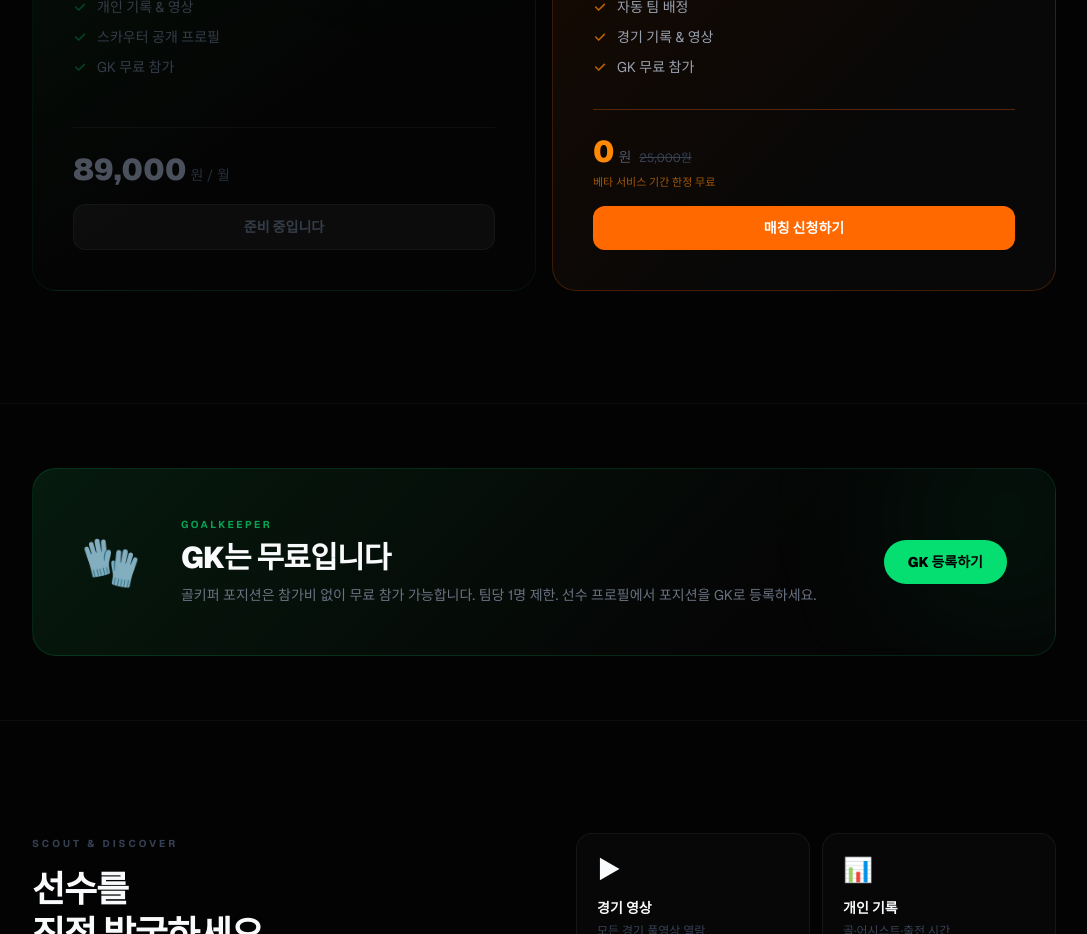
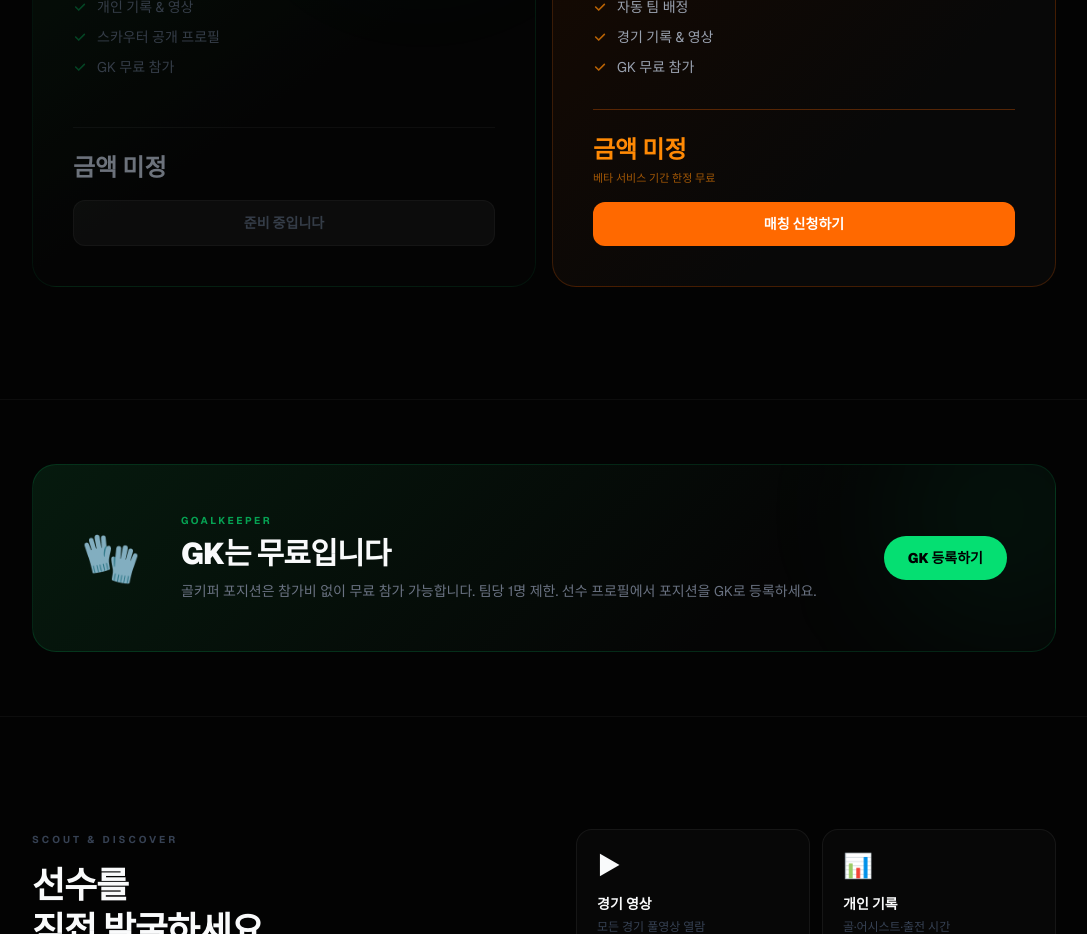
Before and after one commit to lwonbin91-ai/ronda-libre, a Next.js app: page / in a window 1280 px wide. Shown: the part 2600-3534 px from the top of the page, without its empty margins (96-1183 px from the left). Built offline with nearby package versions, Linux system fonts and the light colour scheme; no server answers.

Commit message:
feat: admin auto-redirect on login, prices set to 미정

```diff
--- a/src/app/login/page.tsx
+++ b/src/app/login/page.tsx
@@ -27,7 +27,13 @@ export default function LoginPage() {
     if (res?.error) {
       setError("이메일 또는 비밀번호가 올바르지 않습니다.");
     } else {
-      router.push("/dashboard");
+      const sessionRes = await fetch("/api/auth/session");
+      const session = await sessionRes.json();
+      if (session?.user?.role === "ADMIN") {
+        router.push("/admin");
+      } else {
+        router.push("/dashboard");
+      }
     }
   };
 
--- a/src/app/page.tsx
+++ b/src/app/page.tsx
@@ -159,8 +159,7 @@ export default function Home() {
                 </ul>
                 <div className="pt-6 border-t border-white/6">
                   <div className="flex items-baseline gap-1 mb-4">
-                    <span className="text-3xl font-black text-gray-500">89,000</span>
-                    <span className="text-gray-700 text-sm">원 / 월</span>
+                    <span className="text-2xl font-black text-gray-400">금액 미정</span>
                   </div>
                   <div className="block w-full bg-white/5 text-gray-600 text-center py-3 rounded-xl font-black text-sm cursor-not-allowed border border-white/5">
                     준비 중입니다
@@ -186,9 +185,7 @@ export default function Home() {
               </ul>
               <div className="pt-6 border-t border-orange-500/30">
                 <div className="flex items-baseline gap-1 mb-1">
-                  <span className="text-3xl font-black text-orange-400">0</span>
-                  <span className="text-gray-600 text-sm">원</span>
-                  <span className="text-xs line-through text-gray-700 ml-1">25,000원</span>
+                  <span className="text-2xl font-black text-orange-400">금액 미정</span>
                 </div>
                 <p className="text-[11px] text-orange-400/60 mb-4">베타 서비스 기간 한정 무료</p>
                 <Link href="/matches" className="block w-full bg-orange-500 text-white text-center py-3 rounded-xl font-black text-sm hover:bg-orange-400 transition-colors">
```
